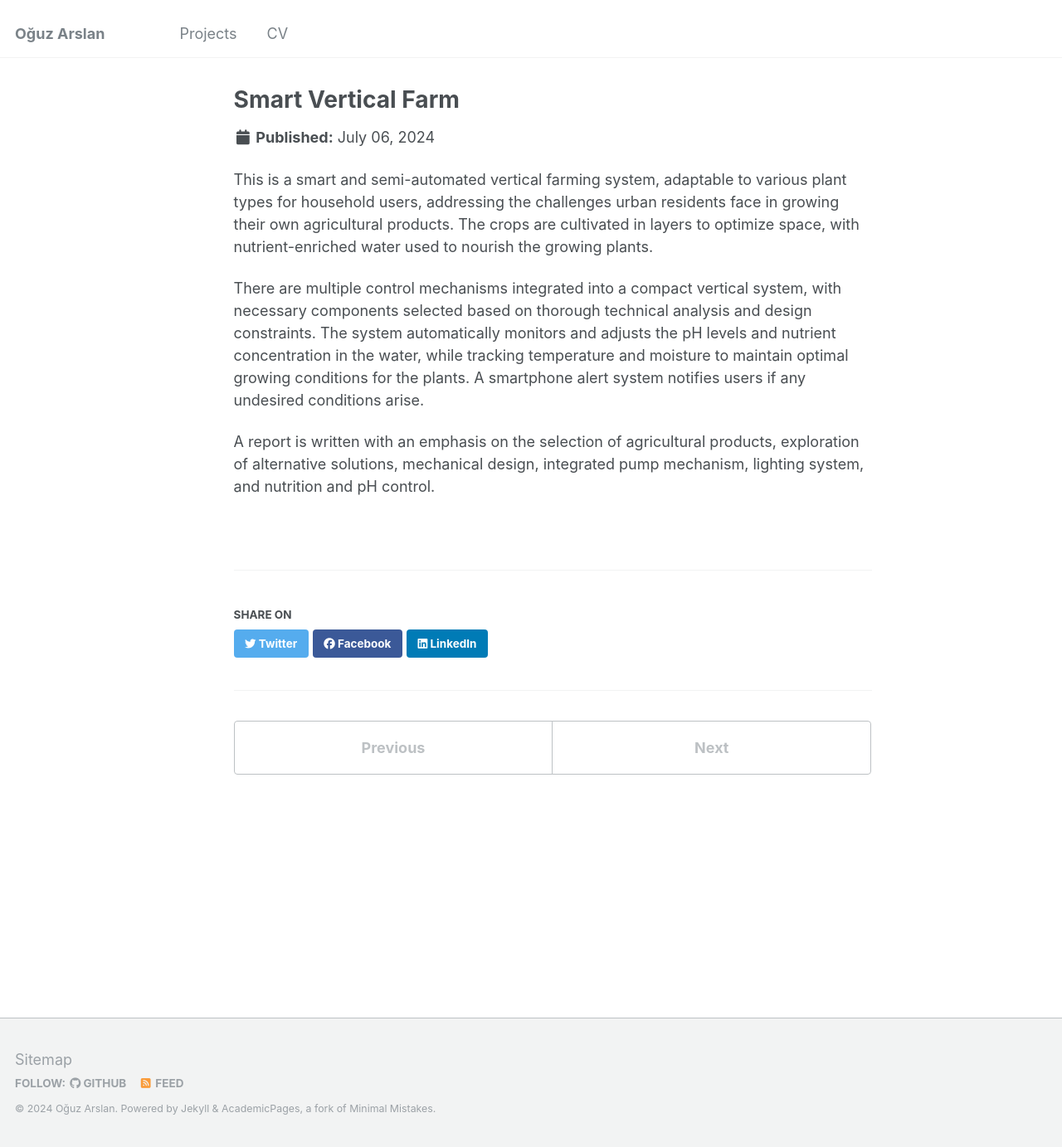
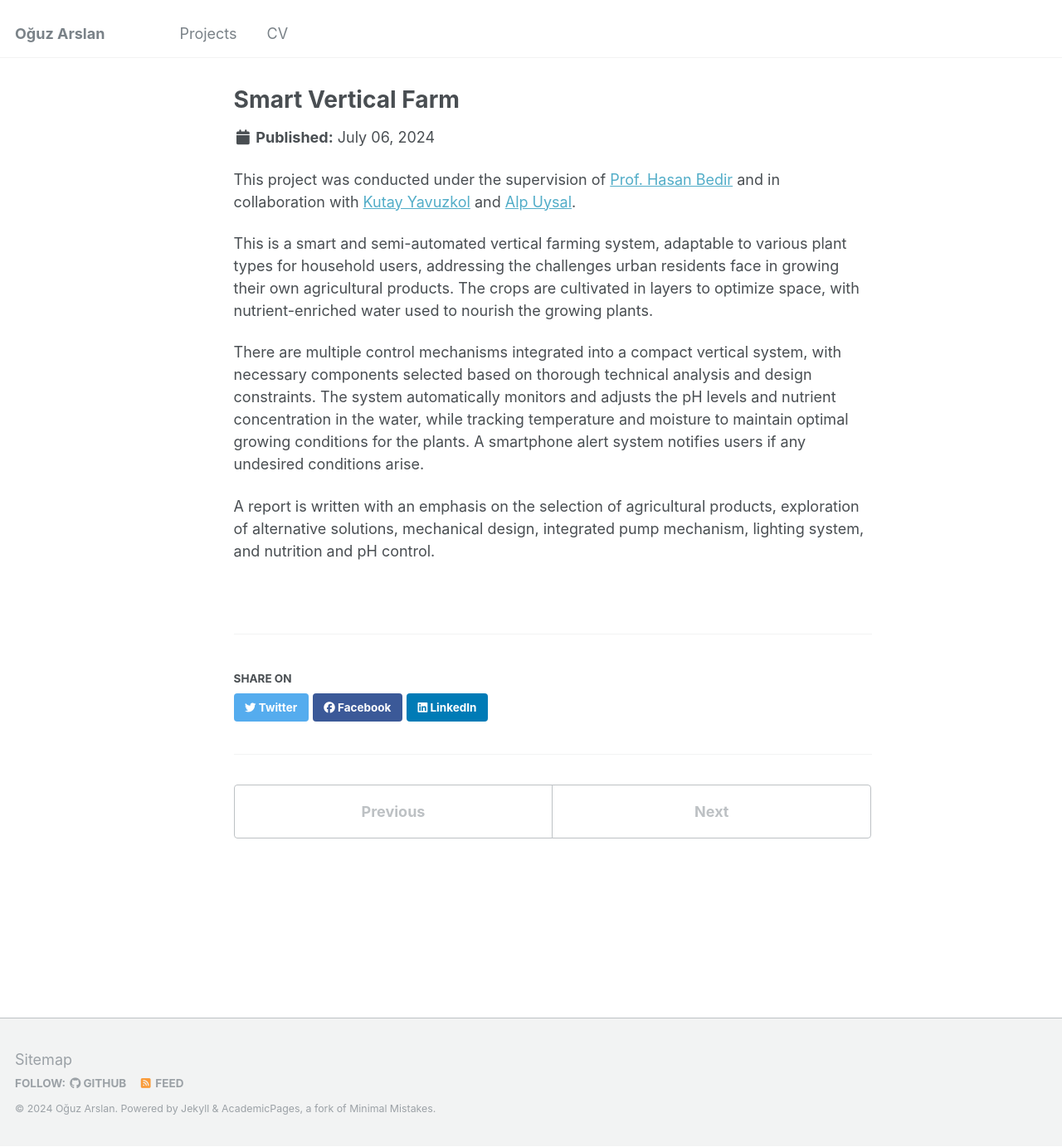
Before and after one commit to Boysle/boysle.github.io, a Jekyll site: the page built from _portfolio/1smartverticalfarm.md, in a window 1280 px wide and 1383 px high. Shown: the whole window at 83% size. Built offline with Jekyll 4.4.1, drawn with Linux system fonts in a browser that asks for light colours.

Commit message:
Update 1smartverticalfarm.md

```diff
--- a/_portfolio/1smartverticalfarm.md
+++ b/_portfolio/1smartverticalfarm.md
@@ -4,6 +4,7 @@ excerpt: "A Fully Automated Indoor No-Soil Vertical Farming Setup<br/><img src='
 author_profile: false
 collection: projects
 ---
+This project was conducted under the supervision of [Prof. Hasan Bedir](http://me.boun.edu.tr/?q=users/hasan-bedir) and in collaboration with [Kutay Yavuzkol](https://www.linkedin.com/in/kutay-yavuzkol-415020150/) and [Alp Uysal](https://www.linkedin.com/in/alpuysaal/).
 
 This is a smart and semi-automated vertical farming system, adaptable to various plant types for household users, addressing the challenges urban residents face in growing their own agricultural products. The crops are cultivated in layers to optimize space, with nutrient-enriched water used to nourish the growing plants.
 
```
